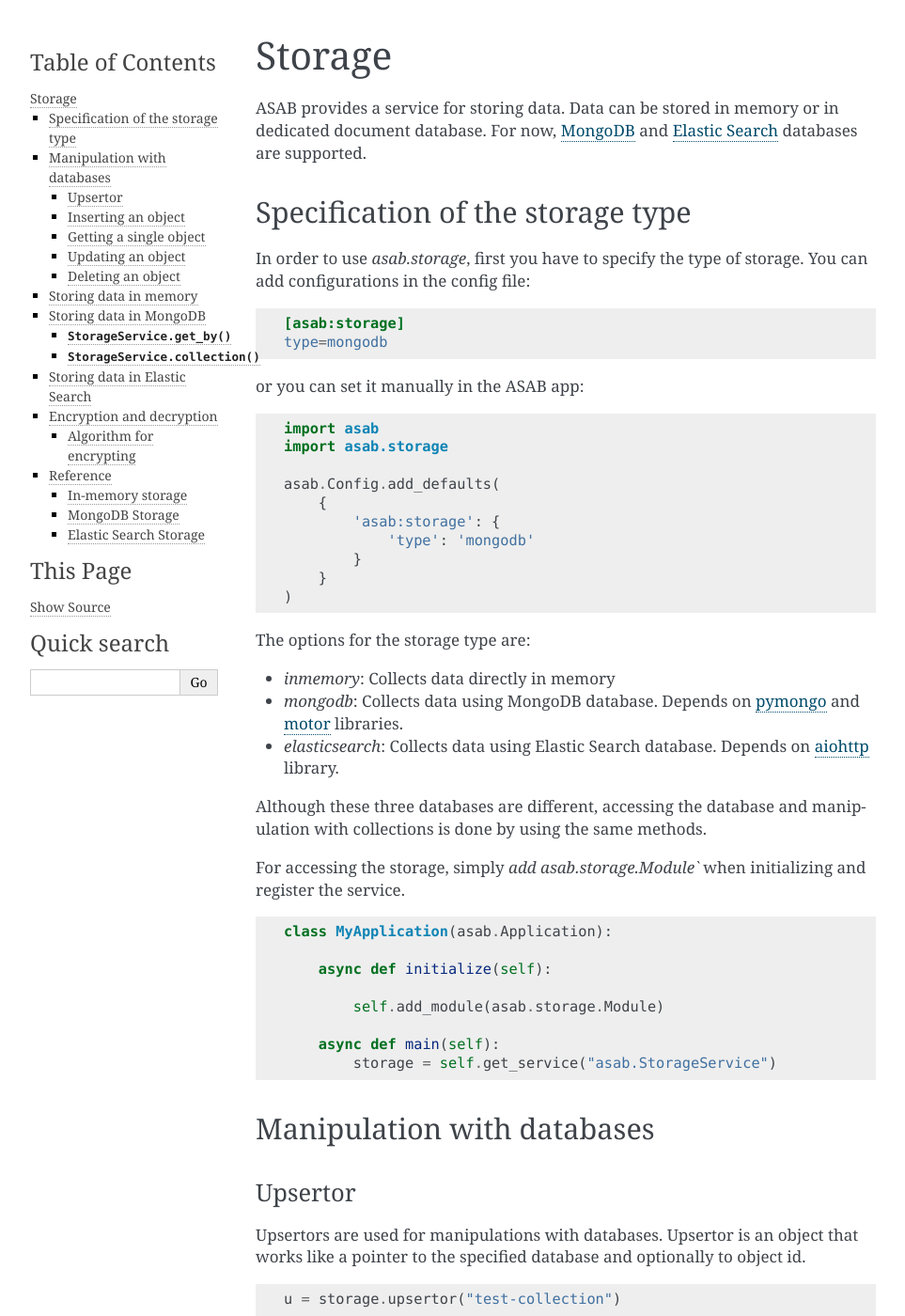
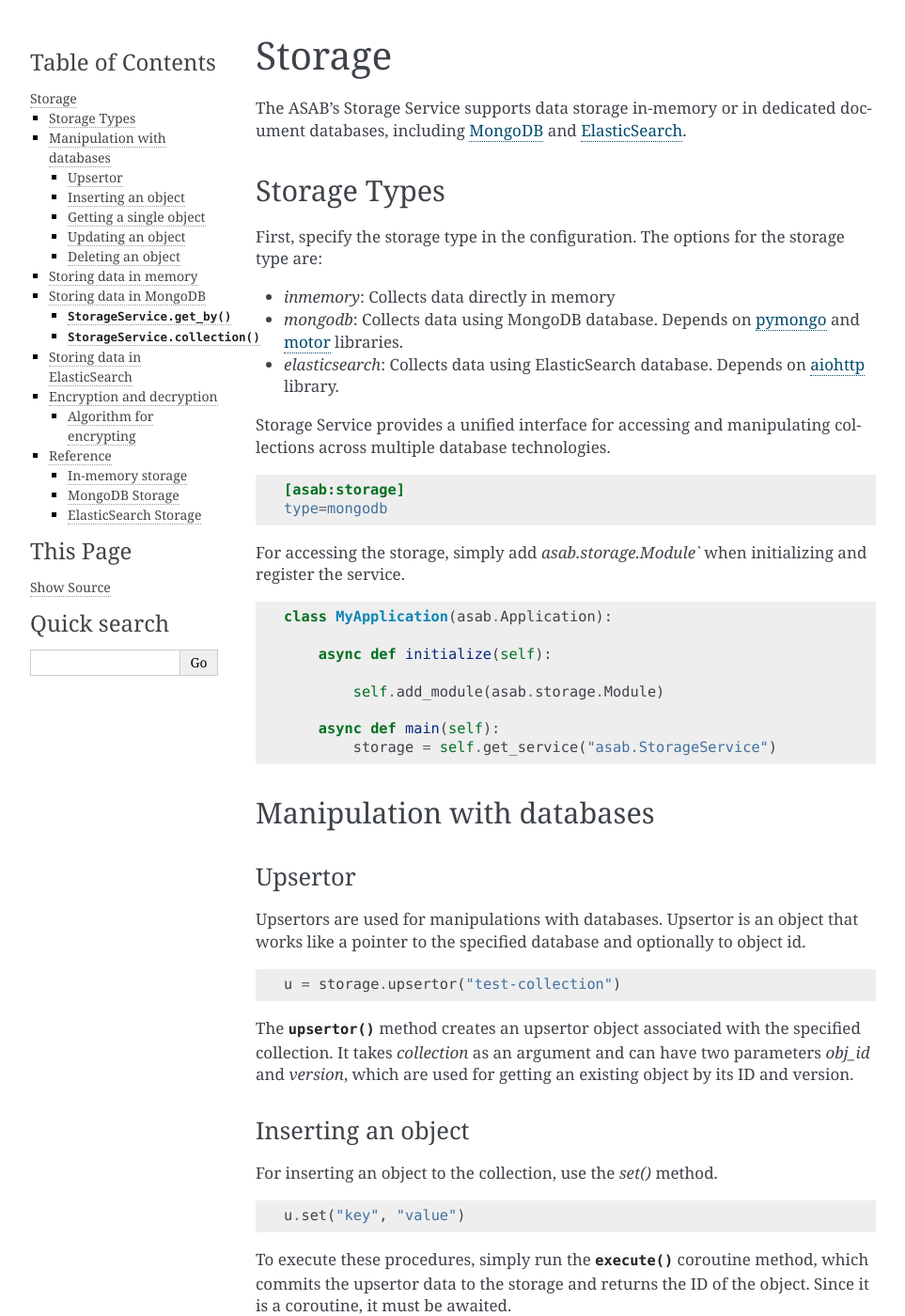
Before and after one commit to TeskaLabs/asab, a Sphinx documentation site: the page built from doc/asab/storage.rst, in a window 1280 px wide and 1400 px high. Shown: the whole window at 94% size, without its empty margins (148-1111 px from the left). Built offline with Sphinx 7.4.7, drawn with Linux system fonts in a browser that asks for light colours; some of the changed text lies outside the part shown.

Commit message:
eliška's suggestions accepted

```diff
--- a/doc/asab/storage.rst
+++ b/doc/asab/storage.rst
@@ -3,42 +3,25 @@
 Storage
 =======
 
-ASAB provides a service for storing data. Data can be stored in memory or in dedicated document database. For now, `MongoDB <https://www.mongodb.com/>`_ and `Elastic Search <https://www.elastic.co/>`_ databases are supported.
+The ASAB's Storage Service supports data storage in-memory or in dedicated document databases, including  `MongoDB <https://www.mongodb.com/>`_ and `ElasticSearch <https://www.elastic.co/>`_.
 
-Specification of the storage type
----------------------------------
+Storage Types
+-------------
 
-In order to use `asab.storage`, first you have to specify the type of storage. You can add configurations in the config file:
+First, specify the storage type in the configuration. The options for the storage type are:
+
+- `inmemory`: Collects data directly in memory
+- `mongodb`: Collects data using MongoDB database. Depends on `pymongo <https://pymongo.readthedocs.io/en/stable/>`_ and `motor <https://motor.readthedocs.io/en/stable/api-asyncio/asyncio_motor_collection.html>`_ libraries.
+- `elasticsearch`: Collects data using ElasticSearch database. Depends on `aiohttp <https://docs.aiohttp.org/en/latest/>`_ library.
+
+Storage Service provides a unified interface for accessing and manipulating collections across multiple database technologies.
 
 .. code:: ini
 
     [asab:storage]
     type=mongodb
 
-or you can set it manually in the ASAB app:
-
-.. code:: python
-
-    import asab
-    import asab.storage
-
-    asab.Config.add_defaults(
-        {
-            'asab:storage': {
-                'type': 'mongodb'
-            }
-        }
-    )
-
-The options for the storage type are:
-
-- `inmemory`: Collects data directly in memory
-- `mongodb`: Collects data using MongoDB database. Depends on `pymongo <https://pymongo.readthedocs.io/en/stable/>`_ and `motor <https://motor.readthedocs.io/en/stable/api-asyncio/asyncio_motor_collection.html>`_ libraries.
-- `elasticsearch`: Collects data using Elastic Search database. Depends on `aiohttp <https://docs.aiohttp.org/en/latest/>`_ library.
-
-Although these three databases are different, accessing the database and manipulation with collections is done by using the same methods.
-
-For accessing the storage, simply `add asab.storage.Module`` when initializing and register the service.
+For accessing the storage, simply add `asab.storage.Module`` when initializing and register the service.
 
 .. code:: python
 
@@ -64,7 +47,7 @@ Upsertors are used for manipulations with databases. Upsertor is an object that
 
     u = storage.upsertor("test-collection")
 
-The method :func:`upsertor()` create an upsertor object associated with the specified collection. It takes `collection` as an argument and can have two parameters `obj_id` and `version`, which are used for getting an existing object by its ID and version.
+The :func:`upsertor()` method creates an upsertor object associated with the specified collection. It takes `collection` as an argument and can have two parameters `obj_id` and `version`, which are used for getting an existing object by its ID and version.
 
 Inserting an object
 ~~~~~~~~~~~~~~~~~~~
@@ -192,10 +175,10 @@ The full list of methods suitable for this object is described in the `official
 
 
 
-Storing data in Elastic Search
+Storing data in ElasticSearch
 ------------------------------
 
-When using Elastic Search, add configurations for URL, username and password.
+When using ElasticSearch, add configurations for URL, username and password.
 
 .. code:: ini
 
@@ -205,7 +188,7 @@ When using Elastic Search, add configurations for URL, username and password.
     elasticsearch_username=JohnDoe
     elasticsearch_password=lorem_ipsum_dolor?sit_amet!2023
 
-You can also specify `refreshing parameter <https://www.elastic.co/guide/en/elasticsearch/reference/current/docs-refresh.html#docs-refresh>`_ and scroll timeout for `Elastic Search Scroll API <https://www.elastic.co/guide/en/elasticsearch//reference/current/scroll-api.html>`_.
+You can also specify `refreshing parameter <https://www.elastic.co/guide/en/elasticsearch/reference/current/docs-refresh.html#docs-refresh>`_ and scroll timeout for `ElasticSearch Scroll API <https://www.elastic.co/guide/en/elasticsearch//reference/current/scroll-api.html>`_.
 
 .. code:: ini
 
@@ -285,7 +268,7 @@ TODO: make changes in MongoDB storage.
 
     .. automethod:: generate_id
 
-Elastic Search Storage
+ElasticSearch Storage
 ~~~~~~~~~~~~~~~~~~~~~~
 
 .. currentmodule:: asab.storage.elasticsearch
```
